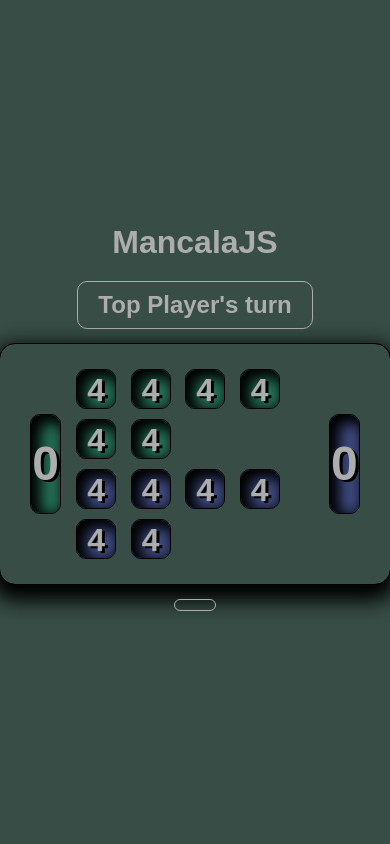
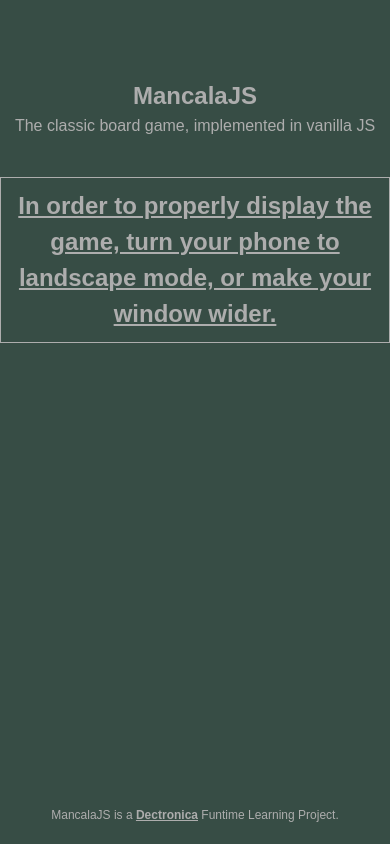
Before and after one commit to ddectis/mancala, a plain HTML site: page index.html in a window 390 px wide. Drawn offline with Linux system fonts and the light colour scheme.

Commit message:
CSS tweak to prompt the user to resize their window / rotate their phone in order to display the game properly

```diff
--- a/index.html
+++ b/index.html
@@ -7,7 +7,11 @@
     <link rel="stylesheet" href="style.css">
 </head>
 <body id="background" class="top-player-background">
-    <h1>MancalaJS</h1>
+
+    <h2>MancalaJS</h2>
+    <p>The classic board game, implemented in vanilla JS</p>
+    <div class="turn-phone">In order to properly display the game, turn your phone to landscape mode, or make your window wider.</div>
+    <div class="game">
     <div class="info-text" id="info-text">Info</div>
     <div class="board">
         <div class="home-pot top-row" id="top-player-home">0</div>
@@ -49,6 +53,8 @@
     </div>
 
     <div class="info-text" id="capture-text"></div>
+    </div>
+    <div class="footer">MancalaJS is a <a href="https://dectronica.com/" target="_blank">Dectronica</a> Funtime Learning Project.</div>
 </body>
 
     <script type="module" src="index.js"></script>
--- a/style.css
+++ b/style.css
@@ -14,7 +14,7 @@
     background: #323232;
     color: #adadad;
     min-height: 100vh;
-    justify-content: center;
+    padding-top: 20%;
   }
 
   input, button, textarea, select {
@@ -144,3 +144,42 @@
 .top-player-background{
   background-color: rgb(55, 77, 69);
 }
+
+.turn-phone{
+  display: flex;
+  font-weight: bold;
+  text-decoration: underline;
+  font-size: 1.5em;
+  text-align: center;
+  border:1px solid;
+  padding:10px;
+  margin-block:10%
+}
+
+.game{
+  display: none;
+}
+
+.footer{
+  font-size:0.75em;
+  text-align:center;
+  margin-block:20px;
+  position: absolute;
+  bottom: 0;
+}
+
+.footer a{
+  font-weight: bold;
+  color: inherit;
+}
+
+@media screen and (min-width: 525px) {
+  .game{
+    text-align: center;
+    display: contents;
+  }
+
+  .turn-phone{
+    display: none;
+  }
+}
```
